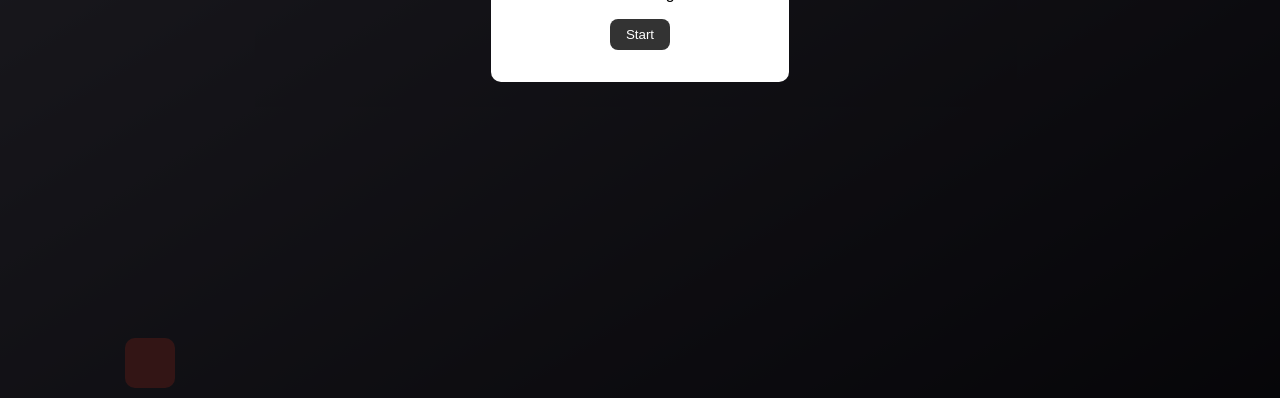
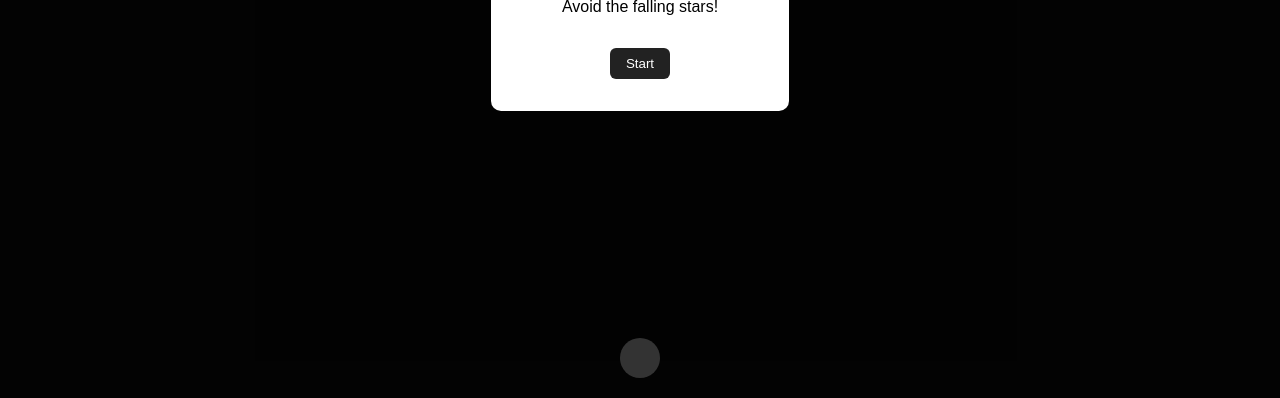
Before and after one commit to dxltax/gameport, a plain HTML site: page index.html in a window 1280 px wide. Shown: the part 402-800 px from the top of the page. Drawn offline with Linux system fonts and the light colour scheme.

Commit message:
Update style.css

```diff
--- a/style.css
+++ b/style.css
@@ -1,78 +1,81 @@
-* {
-  box-sizing: border-box;
+body {
   margin: 0;
-  padding: 0;
-}
-body {
+  background: #0d0d0d;
   font-family: 'Poppins', sans-serif;
-  background: linear-gradient(to top left, #1f1c2c, #928dab);
   color: white;
-  display: flex;
-  flex-direction: column;
-  align-items: center;
-  justify-content: center;
-  height: 100vh;
   overflow: hidden;
-  transition: background 0.5s ease;
 }
 body.light {
-  background: linear-gradient(to top left, #ffffff, #d3d3d3);
+  background: #f0f0f0;
   color: #111;
 }
 #mode-toggle {
   position: absolute;
   top: 10px;
   right: 10px;
+  font-size: 1.4rem;
   cursor: pointer;
-  font-size: 1.5rem;
+  z-index: 10;
 }
-.game-container {
+.game-area {
+  width: 100vw;
+  height: 100vh;
   position: relative;
-  width: 300px;
-  height: 400px;
-  border: 3px solid white;
-  background-color: rgba(255, 255, 255, 0.05);
   overflow: hidden;
-  border-radius: 12px;
-}
-#player, #block {
-  width: 50px;
-  height: 50px;
-  position: absolute;
-  border-radius: 10px;
 }
 #player {
-  background: #ff6b6b;
-  bottom: 10px;
-  left: 125px;
+  position: absolute;
+  bottom: 20px;
+  left: 50%;
+  width: 40px;
+  height: 40px;
+  background: white;
+  border-radius: 50%;
+  transform: translateX(-50%);
   transition: left 0.1s ease-out;
+  z-index: 2;
 }
-#block {
-  background: #4ecdc4;
+#stars-container {
+  position: absolute;
   top: 0;
+  left: 0;
+  width: 100%;
+  height: 100%;
 }
-#score, #high-score {
-  margin-top: 10px;
+.star {
+  position: absolute;
+  width: 20px;
+  height: 20px;
+  border-radius: 50%;
+  animation: twinkle 1s infinite alternate;
 }
-#hearts {
+@keyframes twinkle {
+  from {
+    opacity: 0.3;
+    transform: scale(0.8);
+  }
+  to {
+    opacity: 1;
+    transform: scale(1.4);
+  }
+}
+#score {
   position: absolute;
-  top: 5px;
-  left: 5px;
-  display: flex;
-  gap: 5px;
-}
-#hearts::before {
-  content: '❤️❤️❤️';
+  top: 10px;
+  left: 10px;
+  font-weight: bold;
+  font-size: 1.2rem;
+  z-index: 3;
 }
 .modal {
   position: fixed;
   top: 0; left: 0;
   width: 100%; height: 100%;
-  background: rgba(0,0,0,0.8);
+  background: rgba(0, 0, 0, 0.8);
   display: none;
   align-items: center;
   justify-content: center;
-  z-index: 10;
+  z-index: 99;
 }
 .modal.show {
   display: flex;
@@ -84,16 +87,12 @@ body.light {
   border-radius: 10px;
   text-align: center;
 }
-input {
-  padding: 0.5rem;
-  margin-top: 1rem;
-}
 button {
   margin-top: 1rem;
   padding: 0.5rem 1rem;
-  background: #333;
+  background: #222;
   color: white;
   border: none;
-  border-radius: 8px;
+  border-radius: 6px;
   cursor: pointer;
 }
```
